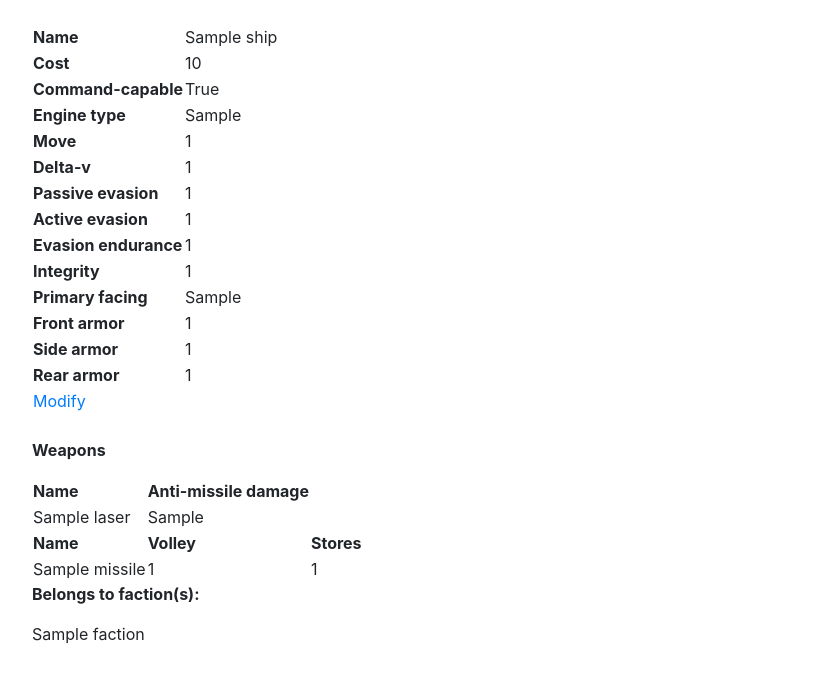
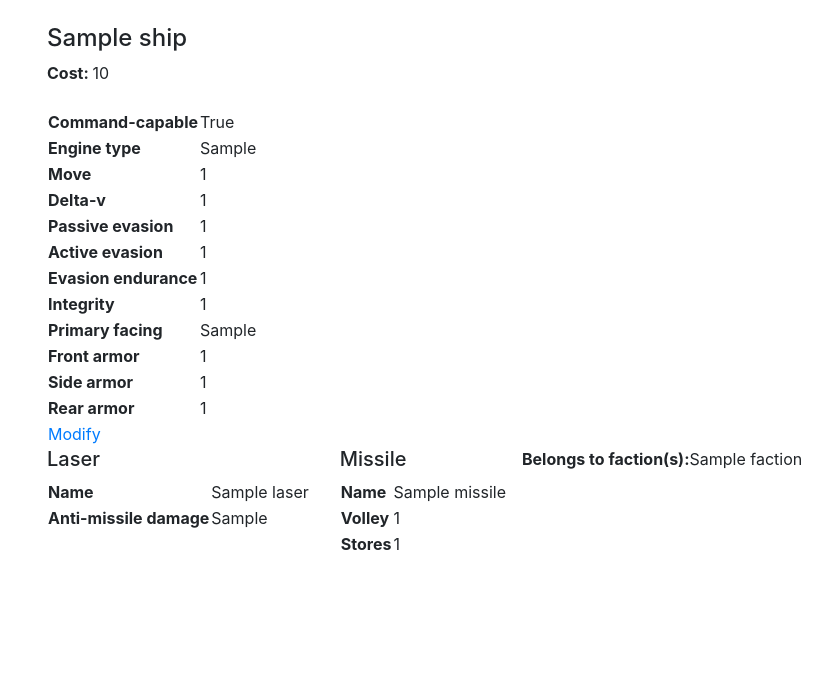
Before and after one commit to elucca/FleetReport, a Flask app: page /ships/1/ in a window 1280 px wide. Shown: the part 56-739 px from the top of the page, without its empty margins (53-885 px from the left). Run offline with Flask 2, Linux system fonts and the light colour scheme; tables that the repository leaves empty hold one stand-in row (values such as "Sample post"); some libraries are stand-ins or nearby versions.

Commit message:
Improve ship info template using Bootstrap grid system

```diff
--- a/application/templates/layout.html
+++ b/application/templates/layout.html
@@ -7,8 +7,7 @@
   <!--Bootstrap stuff for scaling pages-->
   <meta name="viewport" content="width=device-width, initial-scale=1, shrink-to-fit=no">
   <!--Bootstrap stylesheet-->
-  <link rel="stylesheet" href="https://maxcdn.bootstrapcdn.com/bootstrap/4.0.0/css/bootstrap.min.css" integrity="sha384-Gn5384xqQ1aoWXA+058RXPxPg6fy4IWvTNh0E263XmFcJlSAwiGgFAW/dAiS6JXm"
-    crossorigin="anonymous">
+  <link rel="stylesheet" href="https://stackpath.bootstrapcdn.com/bootstrap/4.1.3/css/bootstrap.min.css" integrity="sha384-MCw98/SFnGE8fJT3GXwEOngsV7Zt27NXFoaoApmYm81iuXoPkFOJwJ8ERdknLPMO" crossorigin="anonymous">
 </head>
 
 <body>
--- a/application/templates/ships/shipinfo.html
+++ b/application/templates/ships/shipinfo.html
@@ -1,17 +1,19 @@
 {% extends "layout.html" %}
 
 {% block body %}
+  <div class="container">
+    <!--Main ship row-->
+    <div class="row">
+      <!--Ship info column-->
+      <div class="col-sm-9">
+        <h4>{{ ship.name }}</h4>
+        <span><b>Cost: </b></span>
+        <span>{{ ship.cost }}</span>
+        <br>
+        <br>
+
+
         <table>
-    <tr>
-      <td><b>Name</b></td>
-      <td>{{ ship.name }}</td>
-    </tr>
-
-    <tr>
-      <td><b>Cost</b></td>
-      <td>{{ ship.cost }}</td>
-    </tr>
-
           <tr>
             <td><b>Command-capable</b></td>
             <td>{{ ship.command_capable }}</td>
@@ -77,45 +79,58 @@
           </tr>
         </table>
 
-  <br>
-  <p><b>Weapons</b></p>
-  <!-- Table for displaying weapons. -->
+      <!--Weapons row-->
+        <div class="row">
+          {% for laser in ship.lasers %}
+          <!--Individual weapon column-->
+          <div class="col-8 col-md-auto">
+            <h5>Laser</h5>
             <table>
-    {% for laser in ship.lasers %}
               <tr>
-      <tr>
-        <th>Name</th>
-        <th>Anti-missile damage</th>
+                <td><b>Name</b></td>
+                <td>{{ laser.name }}</td>
               </tr>
 
               <tr>
-        <td>{{ laser.name }}</td>
+                <td><b>Anti-missile damage</b></td>
                 <td>{{ laser.laser_dmg_missile }}</td>
               </tr>
-    </tr>
+            </table>
+          </div>
           {% endfor %}
 
           {% for missile in ship.missiles %}
+          <!--Individual weapon column-->
+          <div class="col-8 col-md-auto">
+            <h5>Missile</h5>
+            <table>
               <tr>
-      <tr>
-        <th>Name</th>
-        <th>Volley</th>
-        <th>Stores</th>
+                <td><b>Name</b></td>
+                <td>{{ missile.name }}</td>
               </tr>
 
               <tr>
-        <td>{{ missile.name }}</td>
+                <td><b>Volley</b></td>
                 <td>{{ missile.volley }}</td>
+              </tr>
+
+              <tr>
+                <td><b>Stores</b></td>
                 <td>{{ missile.stores }}</td>
               </tr>
-    </tr>
+            </table>
+          </div>
           {% endfor %}
-  </table>
+
 
           <p><b>Belongs to faction(s):</b></p>
           {% for faction in ship.factions %}
             <span>{{ faction.name }}</span>
             <br>
           {% endfor %}
+        </div>
+      </div>
+    </div>
+  </div>
 
 {% endblock %}
```
Lines whose indentation alone changed are shown as unchanged.
